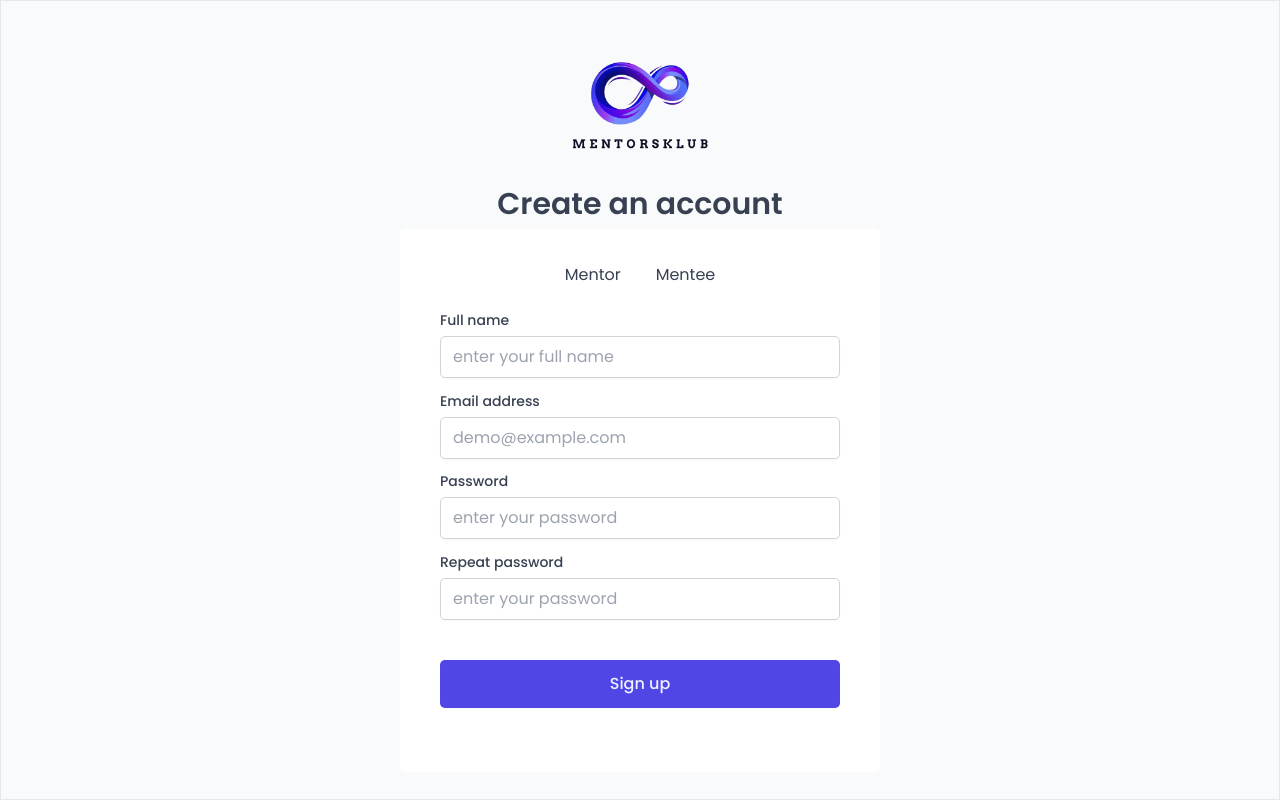
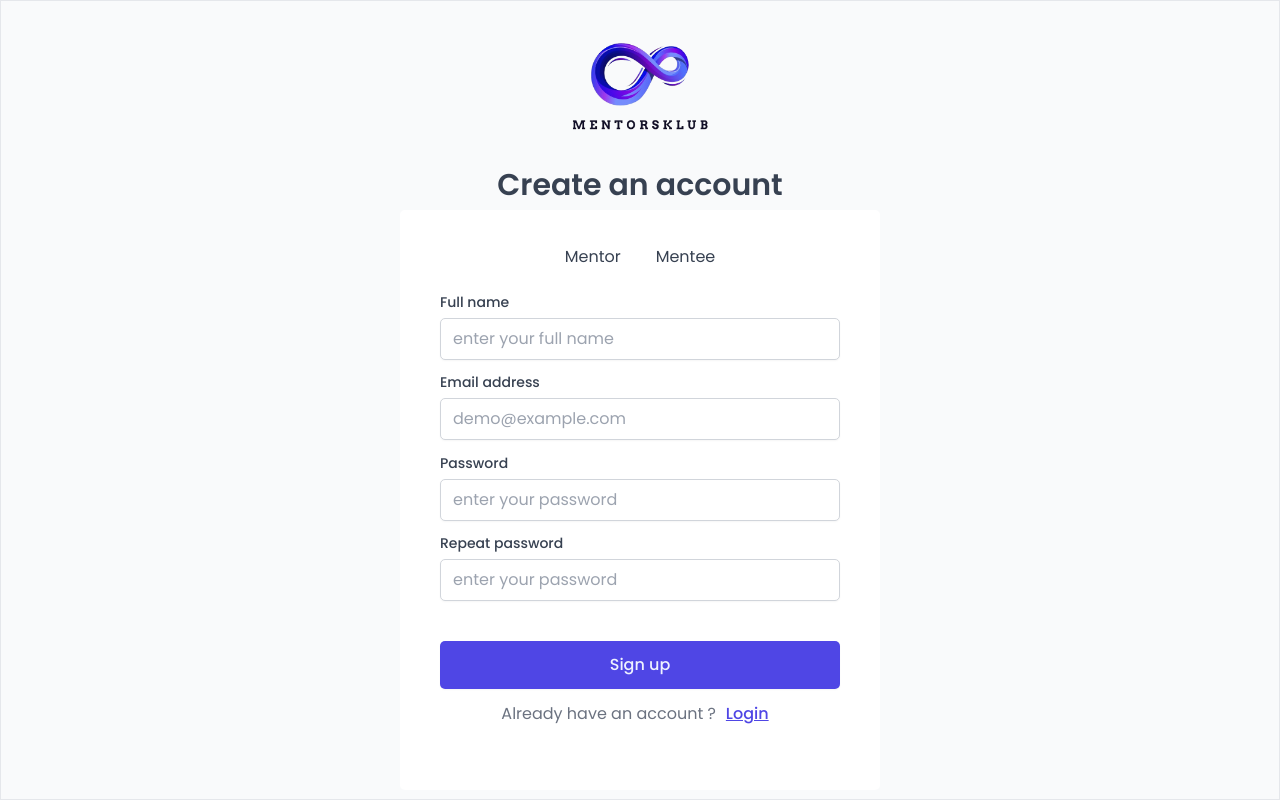
Before and after one commit to Abhisek0721/mentorsklub-frontend, a React (Vite) app: page /signup in a window 1280 px wide. Built offline with nearby package versions, Linux system fonts and the light colour scheme.

Commit message:
add link on login and signup page to navigate user login to singup and signup to login

```diff
--- a/src/App.css
+++ b/src/App.css
@@ -162,3 +162,11 @@ img {
   color: var(--color-brand-50);
   background-color: var(--color-brand-600);
 }
+.signup{
+  color: var(--color-brand-600);
+  font-weight:500;
+  text-decoration: underline;
+}
+.signup:hover{
+  color:#6366f1
+}
--- a/src/pages/Login.jsx
+++ b/src/pages/Login.jsx
@@ -1,5 +1,7 @@
 import { useState } from "react";
 import logo from "../assets/logo-mentorklub.png";
+import { NavLink } from "react-router-dom";
+
 function Login() {
   const [email, setemail] = useState("");
   const [password, setpassword] = useState("");
@@ -43,10 +45,15 @@ function Login() {
                 onChange={(e) => setpassword(e.target.value)}
               />
             </div>
-            <div className="flex justify-center my-8 pb-5">
+            <div className="flex flex-col items-center justify-center my-8 pb-5">
               <button className="button-style w-full">Log in</button>
+              <div className="mt-5">
+                <h1 className="text-gray-500">Don't have an account yet ?
+                <NavLink to='/signup' className='px-4 signup'>Signup</NavLink></h1>
+              </div>
             </div>
           </div>
+
         </form>
       </main>
     </div>
--- a/src/pages/Profile.jsx
+++ b/src/pages/Profile.jsx
@@ -1,6 +1,6 @@
 import React, { useState } from 'react';
 import { FaGithub, FaLinkedin, FaToolbox } from 'react-icons/fa';
-import toast,{Toaster} from 'react-hot-toast';
+import toast, { Toaster } from 'react-hot-toast';
 import { UploadButton } from '@bytescale/upload-widget-react';
 
 function Profile() {
@@ -8,33 +8,21 @@ function Profile() {
 
 
   const [subscribe, setsubscribe] = useState(true)
-  const handlesubscribe = () =>{
+  const handlesubscribe = () => {
     setsubscribe(!subscribe)
-    if(subscribe)
-    {
-      toast.success("Subscribe",{
-        duration:2000
+    if (subscribe) {
+      toast.success("Subscribe", {
+        duration: 2000
       })
     }
-    else{
-      toast.success("Unsubscribe",{
-        duration:2000
+    else {
+      toast.success("Unsubscribe", {
+        duration: 2000
       })
     }
   }
 
   const [profilePic, setProfilePic] = useState("https://www.svgrepo.com/show/384674/account-avatar-profile-user-11.svg");
-
-  // const handleProfilePicChange = (event) => {
-  //   const file = event.target.files[0];
-  //   if (file) {
-  //     const reader = new FileReader();
-  //     reader.onloadend = () => {
-  //       setProfilePic(reader.result);
-  //     };
-  //     reader.readAsDataURL(file);
-  //   }
-  // }
 
   const skills = ['tailwind', 'React js', 'Node js', 'Bootstrap', 'Redux'];
 
@@ -72,7 +60,7 @@ function Profile() {
 
   const sociallink = [
     {
-      icon: <FaGithub/>,
+      icon: <FaGithub />,
       href: '#'
     },
     {
@@ -86,30 +74,13 @@ function Profile() {
   ];
 
   const options = {
-    apiKey: "free", // Get API key: https://www.bytescale.com/get-started
+    apiKey: "free",
     maxFileCount: 1
   };
 
   return (
     <div className=" flex flex-col md:flex-row">
       <div className="w-full min-w-[200px] md:w-1/4 p-6 flex flex-col justify-center items-center md:block">
-      {/* <label htmlFor="profilePicInput">
-          <img
-          src={profilePic}
-          alt=""
-          className="w-[170px] h-[170px] object-cover rounded-[50%] md:w-[150px] md:h-[150px] "
-          style={{ cursor: 'pointer' }}
-        />
-
-      </label>
-      <input
-        type="file"
-        id="profilePicInput"
-        accept="image/*"
-        style={{ display: 'none' }}
-        onChange={handleProfilePicChange}
-      /> */}
-
         <label htmlFor="profilePicInput">
           <img
             src={profilePic}
@@ -119,10 +90,17 @@ function Profile() {
           />
         </label>
         <UploadButton options={options}
-                onComplete={files => {const link=(files.map(x => x.fileUrl).join("\n"))
+          onComplete={files => {
+            const link = (files.map(x => x.fileUrl).join("\n"))
+            if (link === '') {
+              setProfilePic(profilePic)
+            }
+            else {
               setProfilePic(link)
+              toast.success("profile pic updated")
+            }
           }}>
-    {({onClick}) =>
+          {({ onClick }) =>
             <button onClick={onClick} className='button-style my-3 py-2 px-4 ml-2'>
               Upload a file...
             </button>
@@ -152,7 +130,7 @@ function Profile() {
         </div>
 
         <div className="flex flex-col md:flex-row gap-6 my-12">
-          <button className="button-style rounded-full flex items-center justify-center gap-2" onClick={handlesubscribe}>{subscribe? "Subscribe" : "Unsubscribe"}</button>
+          <button className="button-style rounded-full flex items-center justify-center gap-2" onClick={handlesubscribe}>{subscribe ? "Subscribe" : "Unsubscribe"}</button>
           <button className="button-style bg-red-600 rounded-full focus:outline-red-700">Message</button>
         </div>
 
--- a/src/pages/Signup.jsx
+++ b/src/pages/Signup.jsx
@@ -1,6 +1,7 @@
 import { useState } from "react";
 import toast, { Toaster } from "react-hot-toast";
 import logo from "../assets/logo-mentorklub.png";
+import { NavLink } from "react-router-dom";
 function Signup() {
   const [email, setemail] = useState("");
   const [password, setpassword] = useState("");
@@ -146,10 +147,14 @@ function Signup() {
                 onChange={(e) => setcnfpassword(e.target.value)}
               />
             </div>
-            <div className="flex justify-center  py-16">
+            <div className="flex flex-col items-center justify-center  py-16">
               <button onClick={handlebtn} className="button-style w-full">
                 Sign up
               </button>
+              <div className="mt-5">
+                <h1 className="text-gray-500">Already have an account ?
+                <NavLink to='/login' className='px-4 signup'>Login</NavLink></h1>
+              </div>
             </div>
           </div>
         </form>
```
Lines whose indentation alone changed are shown as unchanged.
